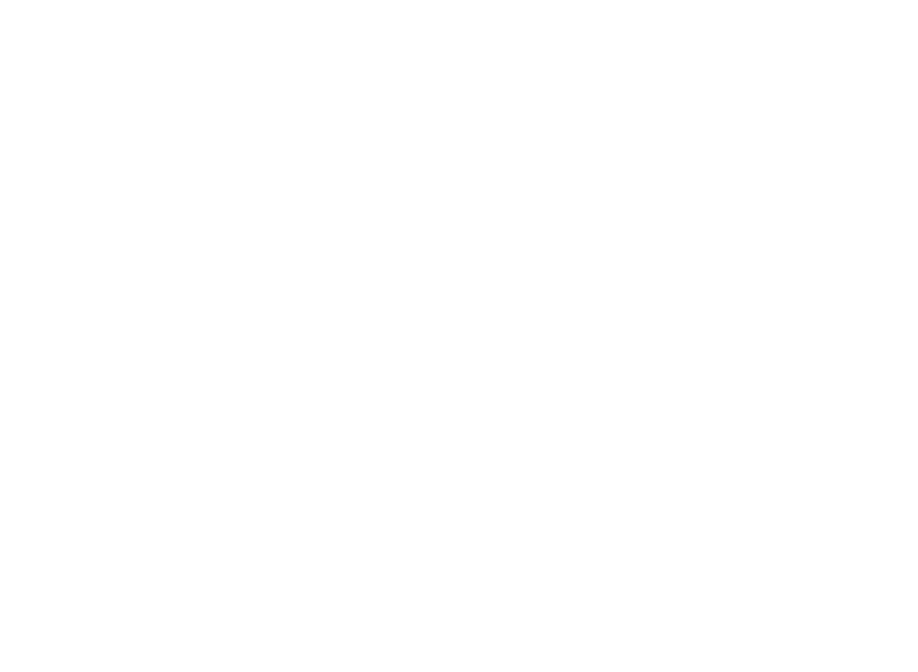
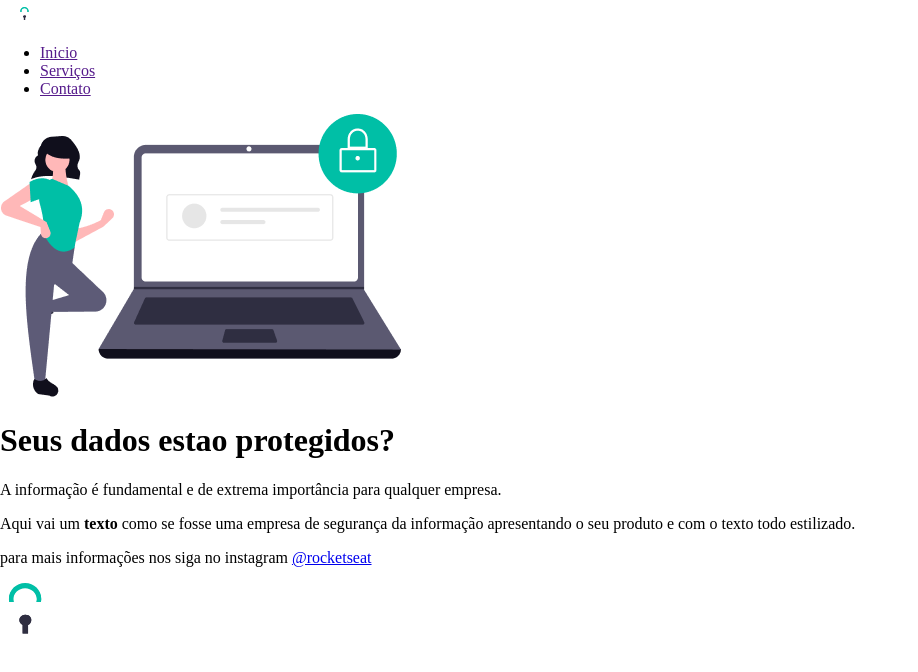
Before and after one commit to andrelumertz/desafio_avancado_recriando-layout, a plain HTML site: page index.html in a window 1280 px wide. Shown: the whole page, without its empty margins (0-918 px from the left). Drawn offline with Linux system fonts and the light colour scheme.

Commit message:
alter text in HTML

```diff
--- a/index.html
+++ b/index.html
@@ -5,9 +5,70 @@
     <meta http-equiv="X-UA-Compatible" content="IE=edge">
     <meta name="viewport" content="width=device-width, initial-scale=1.0">
     <title>RocketSect</title>
+    <link rel="preconnect" href="https://fonts.googleapis.com">
+    <link rel="preconnect" href="https://fonts.gstatic.com" crossorigin>
+    <link href="https://fonts.googleapis.com/css2?family=JetBrains+Mono:ital,wght@0,500;1,700&family=Open+Sans:wght@500;700&display=swap" rel="stylesheet">
+
     <link rel="stylesheet" href="style.css">
 </head>
 <body>
 
+    <div class="container">
+        <header>
+            <div class="logo">
+                <a href="#">
+                     <img src="/assets/logo.svg" alt="Logotipo Rocketseat">
+                </a>
+            </div>
+
+            <nav>
+                <ul>
+                    <li>
+                        <a href="">
+                        Inicio
+                        </a>
+                    </li>
+
+                    <li>
+                        <a href="">
+                        Serviços
+                        </a>
+                    </li>
+
+                    <li>
+                        <a href="">
+                        Contato
+                    </a>
+                    </li>
+                </ul>
+            </nav>
+
+        </header>
+
+
+        <main>
+            <div class="image">
+                <img src="./assets/img1.png" alt="">
+            </div>
+
+            <div class="content">
+                <h1>Seus dados estao <span>protegidos</span>?</h1>
+
+                <p>A informação é fundamental e de extrema importância para qualquer empresa.</p>
+
+                <p>Aqui vai um <strong>texto</strong> como se fosse uma empresa de <span>segurança da informação</span> apresentando o seu produto e com o texto todo estilizado.</p>
+            </div>
+        </main>
+
+        <div class="line"></div>
+
+        <footer>
+            <p>para mais informações nos siga no instagram <a href="#">@rocketseat</a></p>
+        </footer>
+    </div>
+
+    <div class="lock">
+                <img src="./assets/padlock.svg" alt="cadeado">
+        </div>
 </body>
 </html>
```
